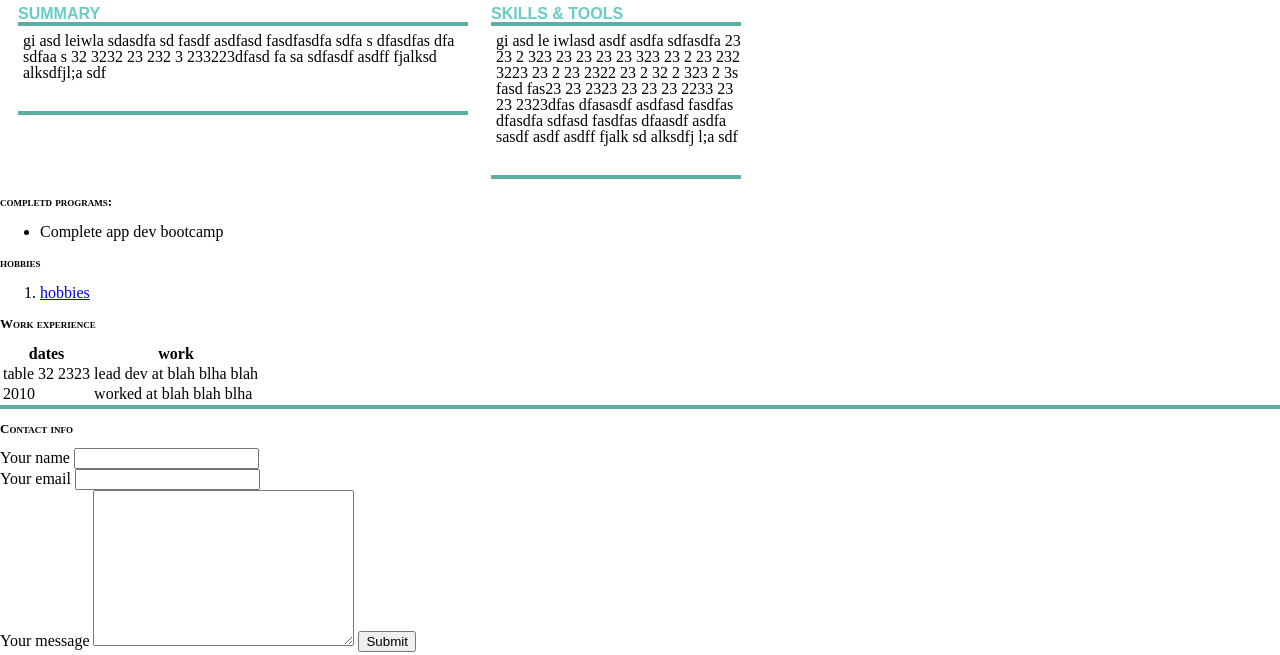
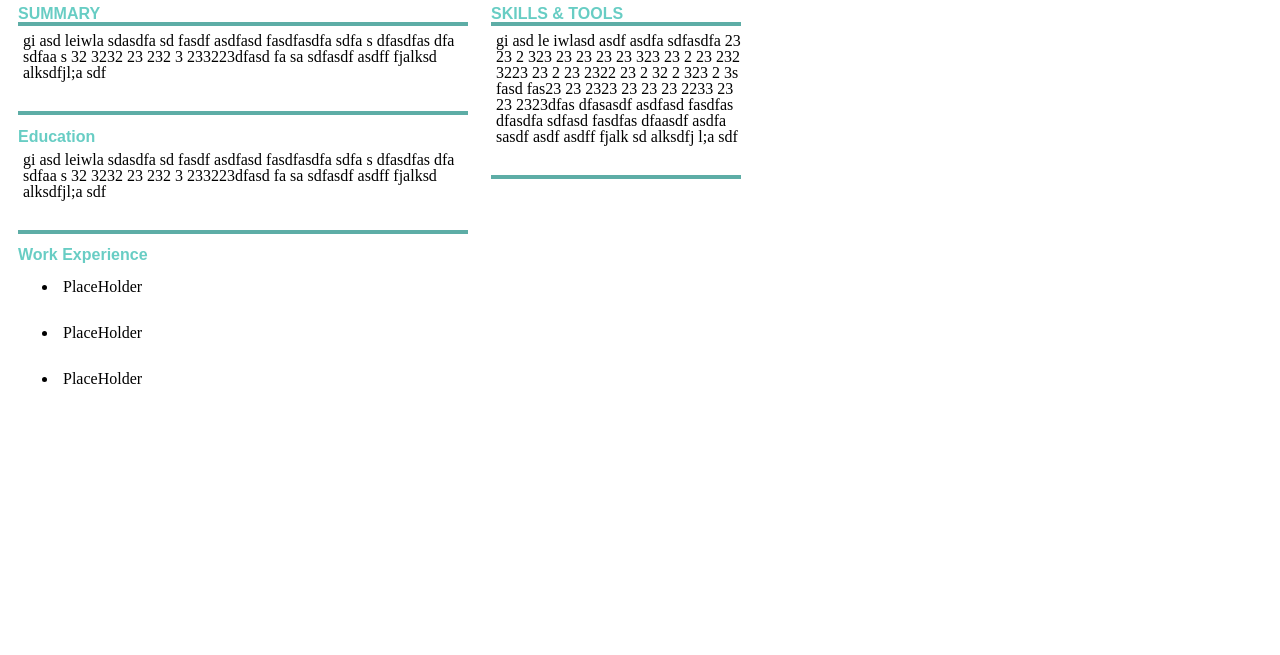
Before and after one commit to OscSanto/cv, a plain HTML site: page index.html in a window 1280 px wide. Shown: the part 145-800 px from the top of the page. Drawn offline with Linux system fonts and the light colour scheme.

Commit message:
outline cv completed

```diff
--- a/index.html
+++ b/index.html
@@ -29,10 +29,8 @@
 
         td {
             text-align: left;
-            vertical-align: top;
 
-         }
-
+        }
 
         p {
 
@@ -49,9 +47,9 @@
 
 <body>
 
-    <table class="headerTable">
+    <table class="headerTable" >
         <tr>
-            <td style="padding-right:10px"> <img id="profileImg" src="images/iusa_400x400.92116143_2wu1_jpg.png"
+            <td  style="padding-right:10px"> <img id="profileImg" src="images/iusa_400x400.92116143_2wu1_jpg.png"
                     alt="Profile image">
             </td>
             <td>
@@ -76,9 +74,9 @@
     </table>
 
 
-    <table class="summaryTable">
-        <tr>
-            <td width = "450px" >
+    <table class="summaryTable" >
+        <tr style="vertical-align: top;">
+            <td width="450px" >
 
                 <h2> SUMMARY </h2>
                 <hr>
@@ -86,20 +84,38 @@
                     fasdfasdfa sdfa s dfasdfas dfa sdfaa s 32
                     3232 23 232 3 233223dfasd fa sa sdfasdf asdff fjalksd alksdfjl;a sdf </p>
                 <hr>
+                <h2>Education</h2>
+                <p>gi asd leiwla sdasdfa sd fasdf asdfasd
+                    fasdfasdfa sdfa s dfasdfas dfa sdfaa s 32
+                    3232 23 232 3 233223dfasd fa sa sdfasdf asdff fjalksd alksdfjl;a sdf </p>
+
+                <hr>
+                <h2> Work Experience</h2>
+                <ul>
+                    <li><p>PlaceHolder</p></li>
+                    <li><p>PlaceHolder</p></li>
+                    <li><p>PlaceHolder</p></li>
+
+                </ul>
 
             </td>
-            <td width = 250px style="padding-left:20px">
+            <td width=250px style="padding-left:20px" >
 
                 <h2> SKILLS & TOOLS </h2>
-                <hr >
+                <hr>
                 <p>gi asd
-                    le iwlasd asdf asdfa sdfasdfa 23 23 2 323 23 23 23 23 323 23 2 23 232 3223 23 2 23 2322 23 2 32 2 323 2 3s fasd fas23 23 2323 23 23 23 2233 23 23 2323dfas dfasasdf asdfasd  fasdfas dfasdfa sdfasd fasdfas dfaasdf asdfa sasdf asdf asdff
+                    le iwlasd asdf asdfa sdfasdfa 23 23 2 323 23 23 23 23 323 23 2 23 232 3223 23 2 23 2322 23 2 32 2
+                    323 2 3s fasd fas23 23 2323 23 23 23 2233 23 23 2323dfas dfasasdf asdfasd fasdfas dfasdfa sdfasd
+                    fasdfas dfaasdf asdfa sasdf asdf asdff
                     fjalk sd alksdfj l;a sdf </p>
                 <hr>
 
             </td>
         </tr>
     </table>
+
+
+    <!-- <h3>Work experience</h3>
 
 
     <h3>completd programs:</h3>
@@ -111,44 +127,43 @@
         <li> <a href="hobbies.html">hobbies</a></li>
 
     </ol>
-    <h3>Work experience</h3>
     <table>
         <thead>
-            <!--tablehead -->
+            <!--tablehead
             <th>dates</th>
             <th>work</th>
 
         </thead>
         <tbody>
         <tbody>
-            <!--table body -->
+            <!--table body
 
         <tfoot>
         </tfoot>
-        <!--table footer -->
+        <!--table footer
 
         <tr>
-            <!--This is a table row -->
+            <!--This is a table row
 
             <td> table 32 2323 </td>
             <td> lead dev at blah blha blah</td>
         </tr>
 
         <tr>
-            <!--This is a second row-->
+            <!--This is a second row
             <td>2010</td>
             <td>worked at blah blah blha</td>
         </tr>
 
     </table>
-    <hr>
-
+    <hr>  -->
+    <!--
     <h3>Contact info</h3>
     <form class="" action="mailto:OscarCar@gmail.com" method="post">
         <!-- the submit button will forward you to burger.html because of the action is set to burger.html-->
-        <!-- changing action ="" to 'mailto:Oscar@live.com' will open up users default mail client,
+    <!-- changing action ="" to 'mailto:Oscar@live.com' will open up users default mail client,
             and make it ready to send an email specified -->
-        <!--The post just means it will transfer everything from the form into the email client-->
+    <!--The post just means it will transfer everything from the form into the email client
         <label>Your name</label>
         <input type="text" name="" value=""><br>
         <label>Your email</label>
@@ -156,7 +171,7 @@
         <label>Your message</label>
         <textarea name="name" rows="10" cols="30"></textarea>
         <input type="submit" name="">
-    </form>
+    </form> -->
 
 </body>
 
```
